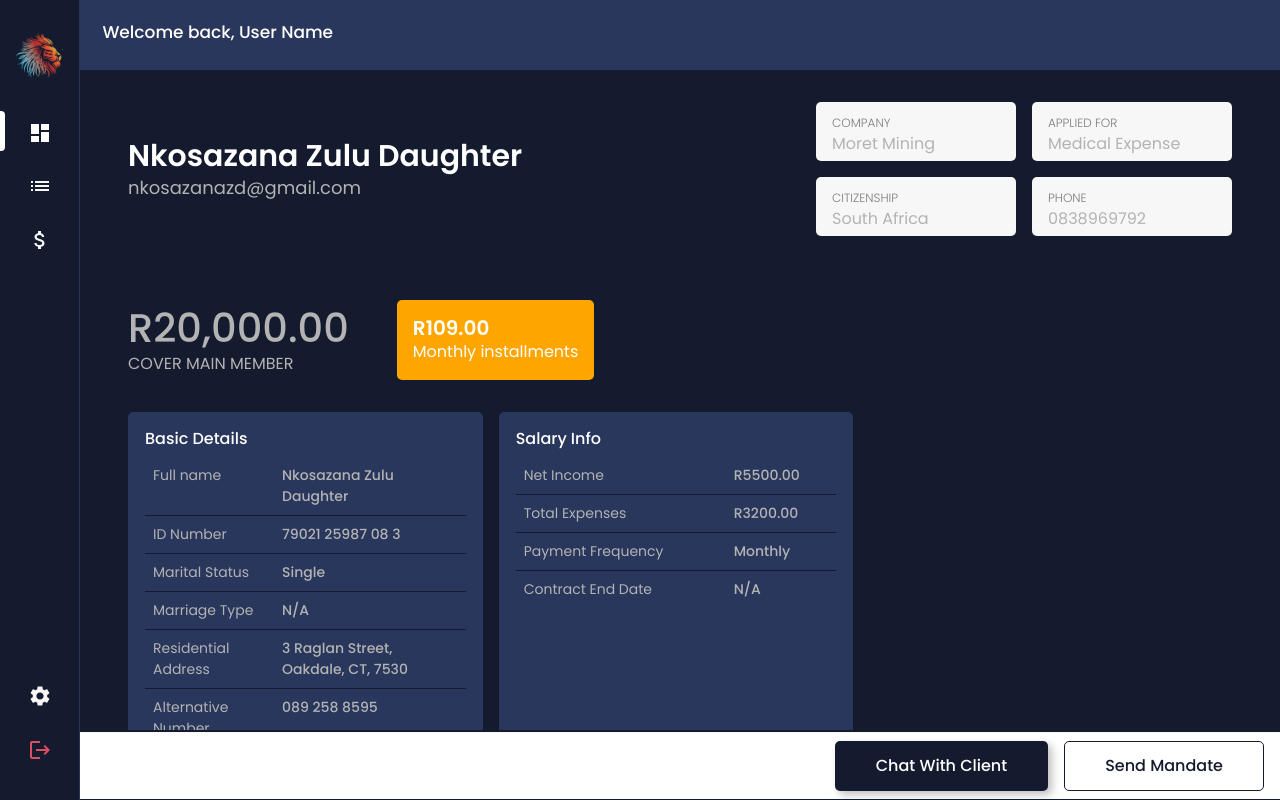
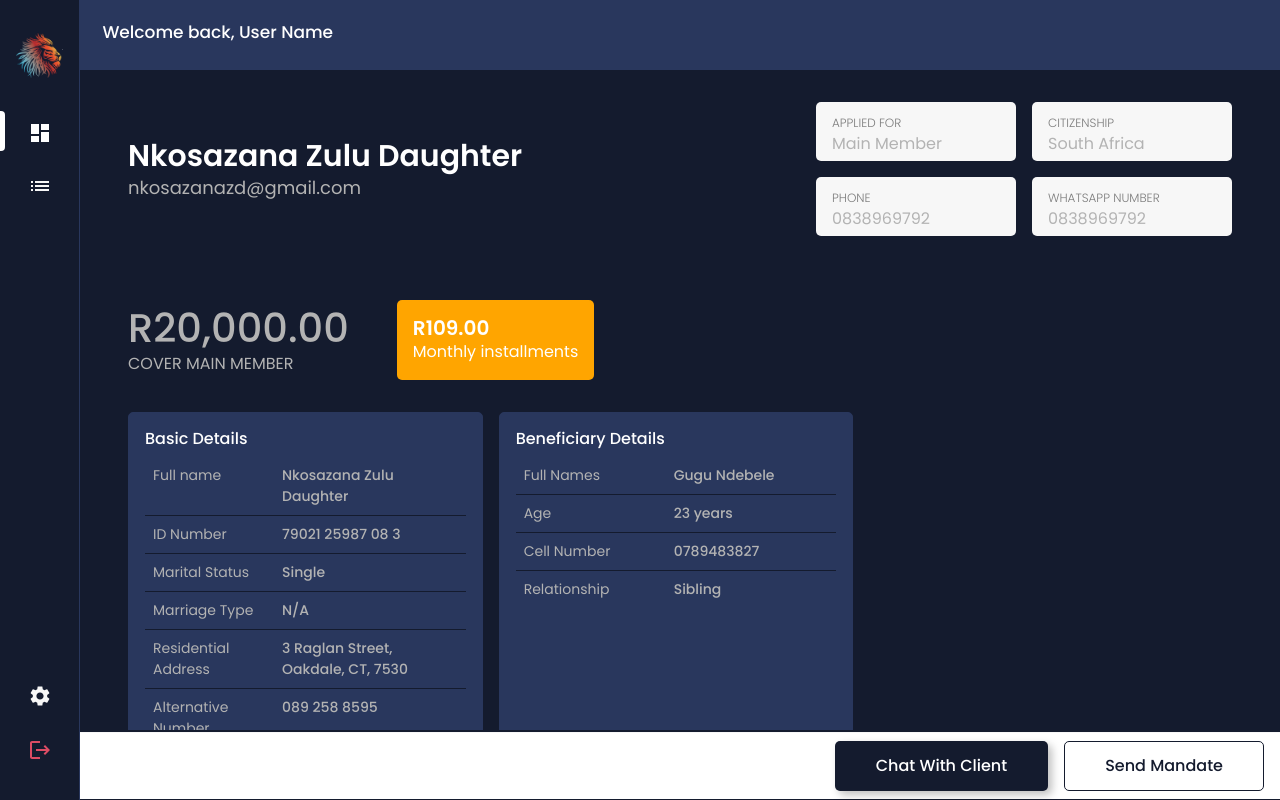
Before and after one commit to VernonVerns/matla-sales-portal, a React (Create React App) app: page /applications/single_application in a window 1280 px wide. Built offline with nearby package versions, Linux system fonts and the light colour scheme.

Commit message:
Small updates

```diff
--- a/src/components/Sidebar.jsx
+++ b/src/components/Sidebar.jsx
@@ -27,7 +27,7 @@ const SideBar = () => {
                     <div className="main-menu">
                         <button className={`${tab === "dashboard" && "active-btn"}`} onClick={() => onHandleTabChange("dashboard")}><DashboardIcon /></button>
                         <button className={`${tab === "applications" && "active-btn"}`} onClick={() => onHandleTabChange("applications")}><ListIcon /></button>
-                        <button className={`${tab === "finances" && "active-btn"}`} onClick={() => onHandleTabChange("finances")}><AttachMoneyIcon /></button>
+                        {/* <button className={`${tab === "finances" && "active-btn"}`} onClick={() => onHandleTabChange("finances")}><AttachMoneyIcon /></button> */}
                         {/* <button className=""><i className="fa fa-sign-out"></i></button> */}
                     </div>
                 </div>
--- a/src/pages/Login.jsx
+++ b/src/pages/Login.jsx
@@ -28,7 +28,8 @@ const Login = () => {
                 <button type='submit' className='sign-btn'>Sign In</button>
             </form>
             <div className='footer-part'>
-                <p>&copy; 2024 Absa AI. All rights reserved.</p>
+                <p>&copy; {new Date().getFullYear()} Matla Risk Services.</p>
+                <p>All rights reserved.</p>
                 <div className='terms-links'>
                     <a href="http://" target="_blank" rel="noopener noreferrer">Privacy Policy</a>
                     <a href="http://" target="_blank" rel="noopener noreferrer">Terms & Conditions</a>
--- a/src/pages/SingleApplication.jsx
+++ b/src/pages/SingleApplication.jsx
@@ -15,12 +15,8 @@ const SingleApplication = () => {
                     </div>
                     <div class="quick-details">
                         <div class="detail-item">
-                            <span>COMPANY</span>
-                            <h4>Moret Mining</h4>
-                        </div>
-                        <div class="detail-item">
                             <span>Applied For</span>
-                            <h4>Medical Expense</h4>
+                            <h4>Main Member</h4>
                         </div>
                         <div class="detail-item">
                             <span>Citizenship</span>
@@ -28,6 +24,10 @@ const SingleApplication = () => {
                         </div>
                         <div class="detail-item">
                             <span>Phone</span>
+                            <h4>0838969792</h4>
+                        </div>
+                        <div class="detail-item">
+                            <span>WHATSAPP NUMBER</span>
                             <h4>0838969792</h4>
                         </div>
                     </div>
@@ -78,24 +78,24 @@ const SingleApplication = () => {
                                 </table>
                             </div>
                             <div class="bank-details full-detail">
-                                <h4 class="sec-title">Salary Info</h4>
+                                <h4 class="sec-title">Beneficiary Details</h4>
                                 <table class="table">
                                     <tbody>
                                         <tr>
-                                            <td>Net Income</td>
-                                            <td>R5500.00</td>
+                                            <td>Full Names</td>
+                                            <td>Gugu Ndebele</td>
                                         </tr>
                                         <tr>
-                                            <td>Total Expenses</td>
-                                            <td>R3200.00</td>
+                                            <td>Age</td>
+                                            <td>23 years</td>
                                         </tr>
                                         <tr>
-                                            <td>Payment Frequency</td>
-                                            <td>Monthly</td>
+                                            <td>Cell Number</td>
+                                            <td>0789483827</td>
                                         </tr>
                                         <tr>
-                                            <td>Contract End Date</td>
-                                            <td>N/A</td>
+                                            <td>Relationship</td>
+                                            <td>Sibling</td>
                                         </tr>
                                     </tbody>
                                 </table>
```
